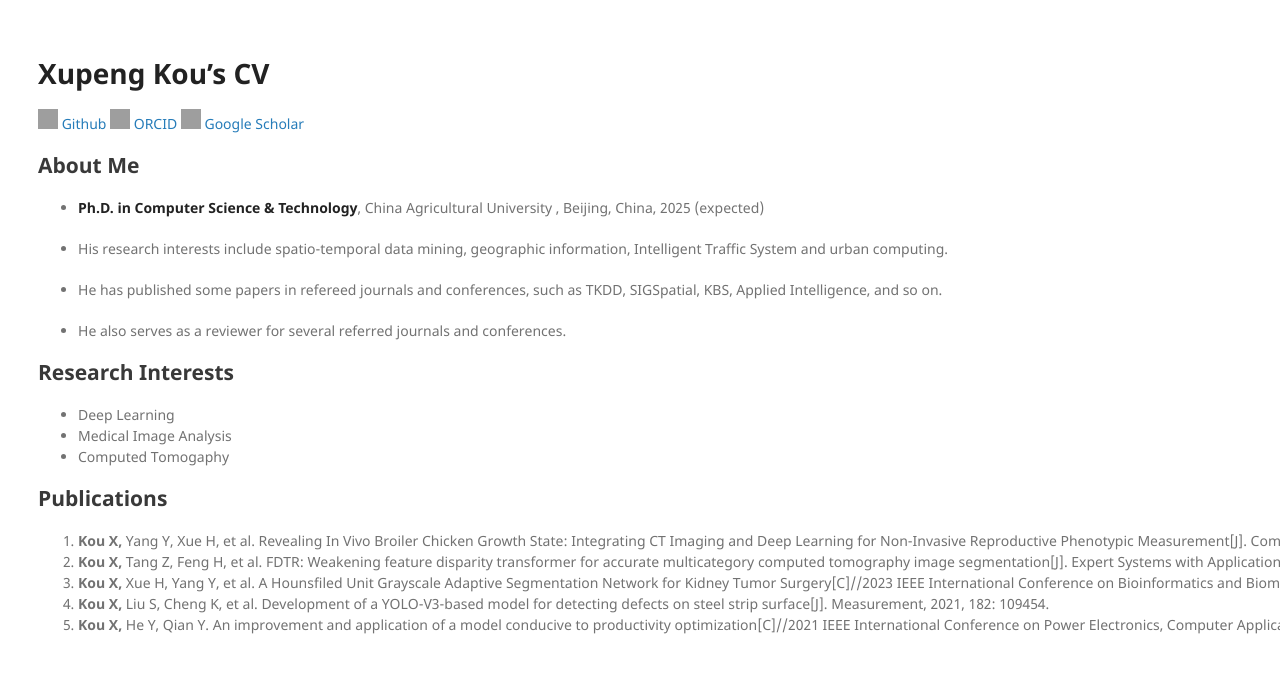
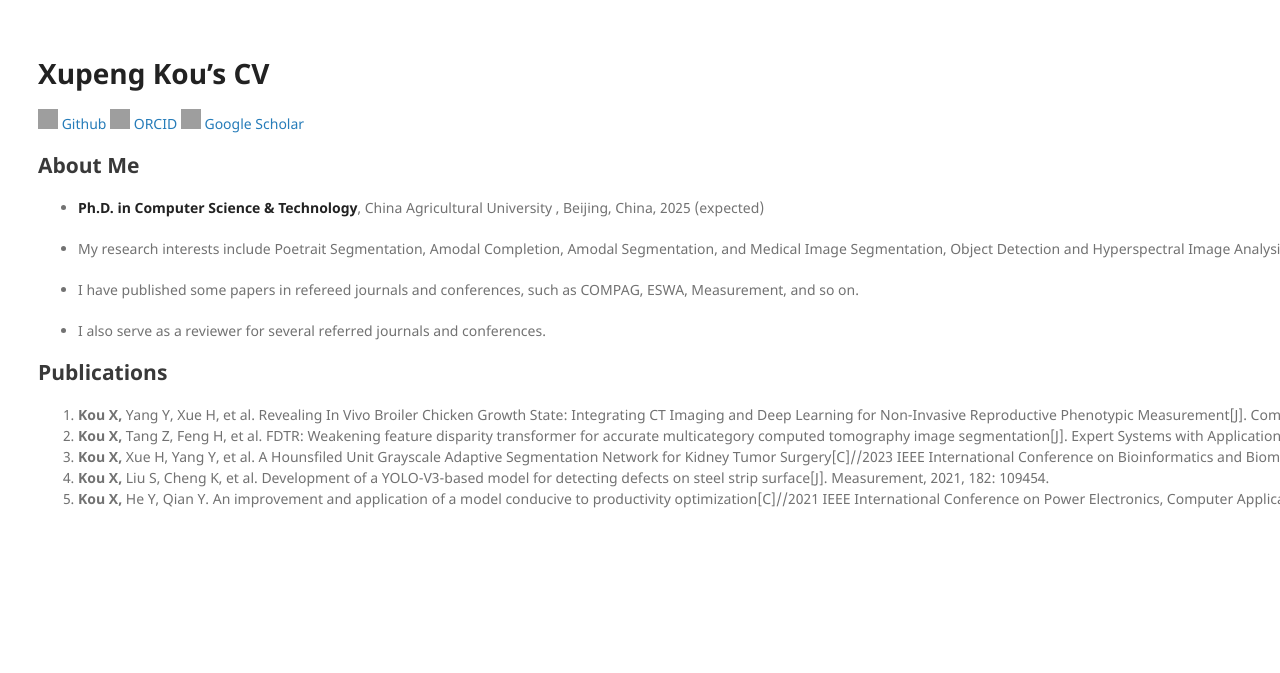
Before and after one commit to Github-XKou/Github-XKou.github.io, a Jekyll site: the page built from about.md, in a window 1280 px wide. Shown: the top 673 px of the page. Built offline with Jekyll 4.4.1, drawn with Linux system fonts in a browser that asks for light colours; grey boxes are pictures that could not be loaded.

Commit message:
Update about.md

```diff
--- a/about.md
+++ b/about.md
@@ -14,20 +14,15 @@ title: CV
 <p><strong>Ph.D. in Computer Science & Technology</strong>, China Agricultural University , Beijing, China, 2025 (expected)</p></li>
 
 <li>
-<p>His research interests include spatio-temporal data mining, geographic information, Intelligent Traffic System and urban computing.</p></li>
+<p>My research interests include Poetrait Segmentation, Amodal Completion, Amodal Segmentation, and Medical Image Segmentation, Object Detection and Hyperspectral Image Analysis</p></li>
 <li>
-<p>He has published some papers in refereed journals and conferences, such as TKDD, SIGSpatial, KBS, Applied Intelligence, and so on.</p></li>
+<p>I have published some papers in refereed journals and conferences, such as COMPAG, ESWA, Measurement, and so on.</p></li>
 
 <li>
-<p>He also serves as a reviewer for several referred journals and conferences.</p></li>
+<p>I also serve as a reviewer for several referred journals and conferences.</p></li>
 </ul>
 
-<h2>Research Interests</h2>
-<ul>
-<li>Deep Learning</li>
-<li>Medical Image Analysis</li>
-<li>Computed Tomogaphy</li>
-</ul>
+
 <h2>Publications</h2>
 <ol>
 <li> <b>Kou X,</b> Yang Y, Xue H, et al. Revealing In Vivo Broiler Chicken Growth State: Integrating CT Imaging and Deep Learning for Non-Invasive Reproductive Phenotypic Measurement[J]. Computers and Electronics in Agriculture, 2024. </li>
```
